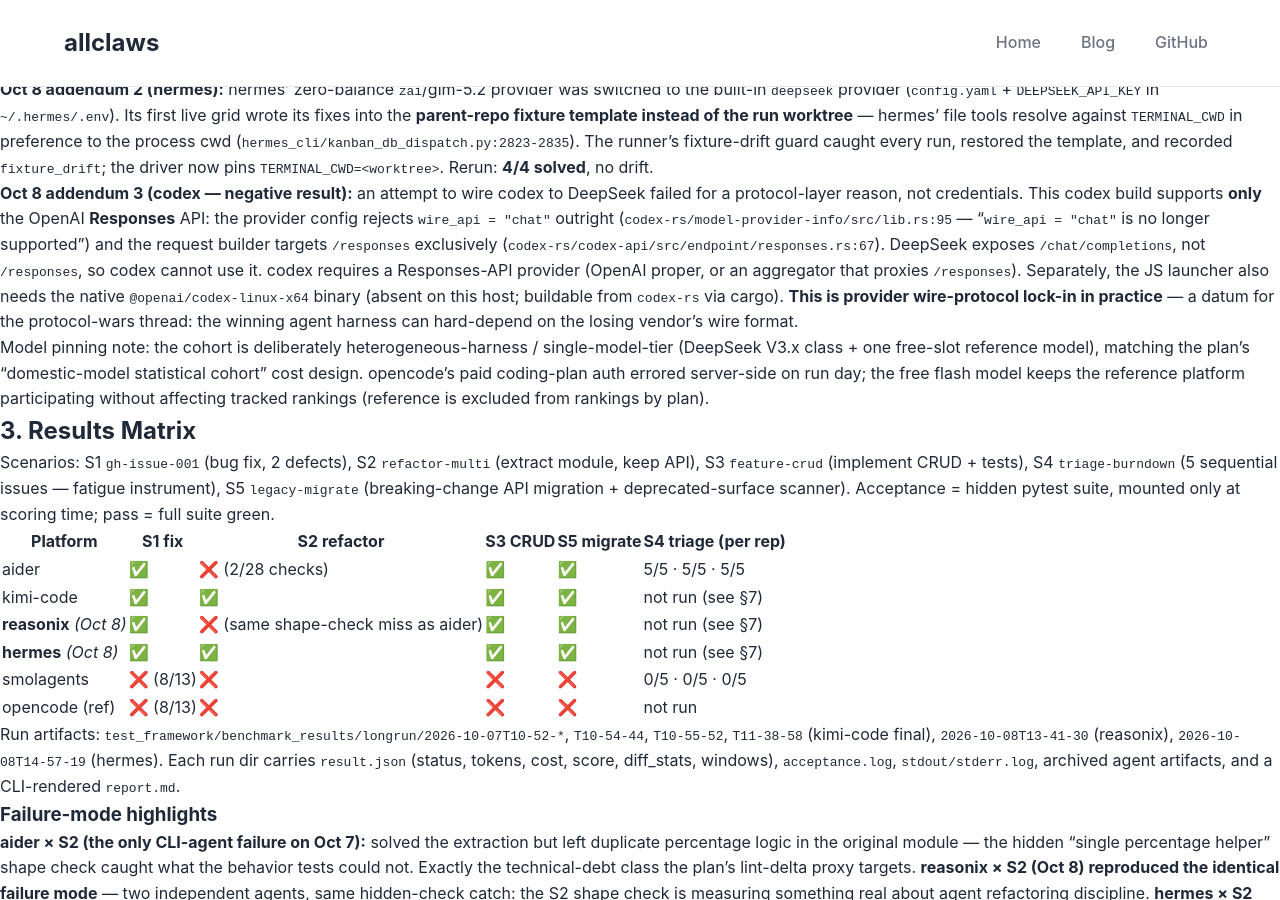
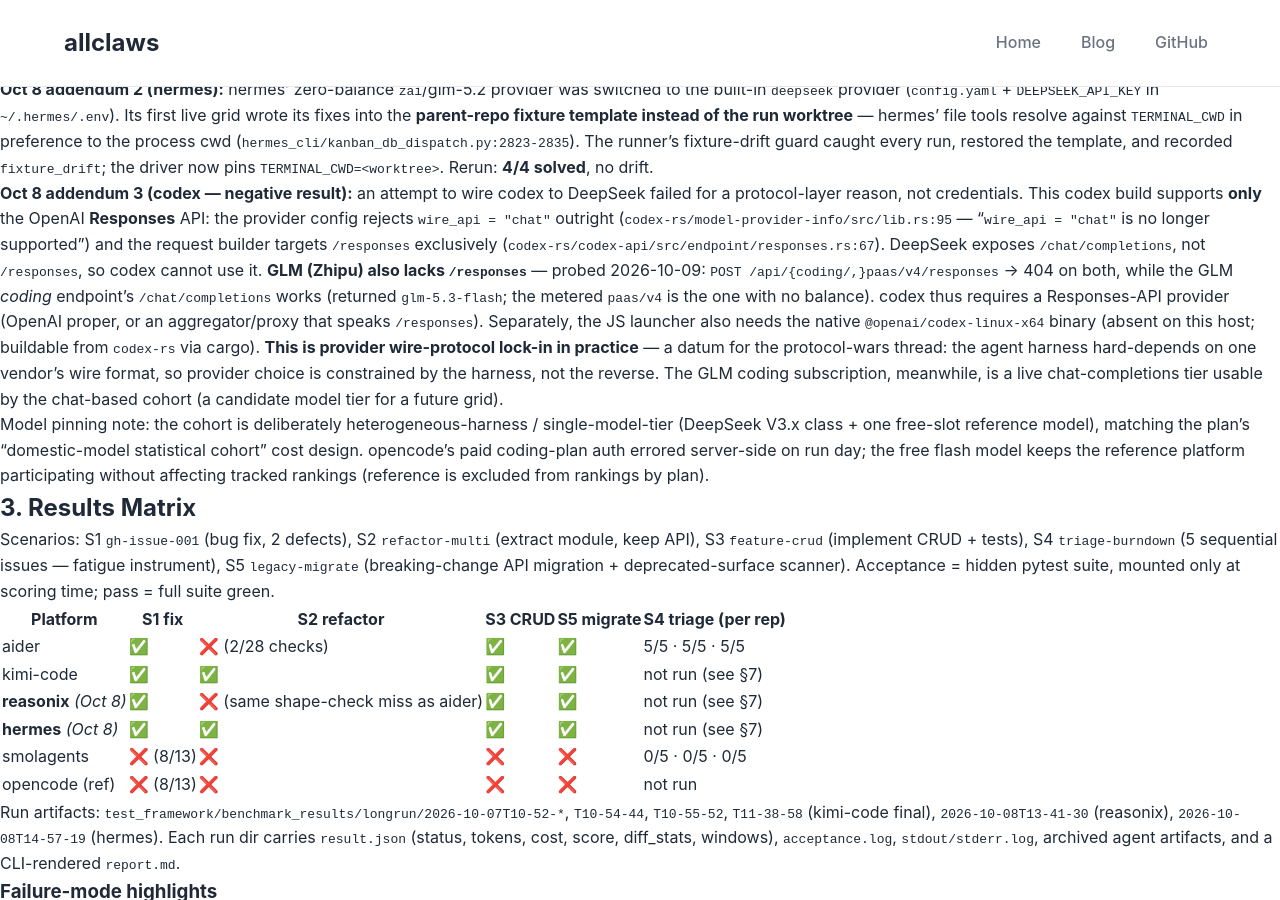
Before and after one commit to dz3ai/allclaws, a Jekyll site: the page built from docs/reports/long-running-benchmarks-2026.md, in a window 1280 px wide and 900 px high, scrolled down 928 px. Built offline with Jekyll 4.4.1, drawn with Linux system fonts in a browser that asks for light colours; our own code applies the rules of GitHub Pages for plain Markdown files; some of the changed text lies outside the part shown.

Commit message:
report: codex+GLM also blocked — Zhipu has no /responses; GLM coding subscription is chat-only

```diff
--- a/docs/reports/long-running-benchmarks-2026.md
+++ b/docs/reports/long-running-benchmarks-2026.md
@@ -32,7 +32,7 @@
 
 **Oct 8 addendum 2 (hermes):** hermes' zero-balance `zai`/glm-5.2 provider was switched to the built-in `deepseek` provider (`config.yaml` + `DEEPSEEK_API_KEY` in `~/.hermes/.env`). Its first live grid wrote its fixes into the **parent-repo fixture template instead of the run worktree** — hermes' file tools resolve against `TERMINAL_CWD` in preference to the process cwd (`hermes_cli/kanban_db_dispatch.py:2823-2835`). The runner's fixture-drift guard caught every run, restored the template, and recorded `fixture_drift`; the driver now pins `TERMINAL_CWD=<worktree>`. Rerun: **4/4 solved**, no drift.
 
-**Oct 8 addendum 3 (codex — negative result):** an attempt to wire codex to DeepSeek failed for a protocol-layer reason, not credentials. This codex build supports **only** the OpenAI **Responses** API: the provider config rejects `wire_api = "chat"` outright (`codex-rs/model-provider-info/src/lib.rs:95` — "`wire_api = "chat"` is no longer supported") and the request builder targets `/responses` exclusively (`codex-rs/codex-api/src/endpoint/responses.rs:67`). DeepSeek exposes `/chat/completions`, not `/responses`, so codex cannot use it. codex requires a Responses-API provider (OpenAI proper, or an aggregator that proxies `/responses`). Separately, the JS launcher also needs the native `@openai/codex-linux-x64` binary (absent on this host; buildable from `codex-rs` via cargo). **This is provider wire-protocol lock-in in practice** — a datum for the protocol-wars thread: the winning agent harness can hard-depend on the losing vendor's wire format.
+**Oct 8 addendum 3 (codex — negative result):** an attempt to wire codex to DeepSeek failed for a protocol-layer reason, not credentials. This codex build supports **only** the OpenAI **Responses** API: the provider config rejects `wire_api = "chat"` outright (`codex-rs/model-provider-info/src/lib.rs:95` — "`wire_api = "chat"` is no longer supported") and the request builder targets `/responses` exclusively (`codex-rs/codex-api/src/endpoint/responses.rs:67`). DeepSeek exposes `/chat/completions`, not `/responses`, so codex cannot use it. **GLM (Zhipu) also lacks `/responses`** — probed 2026-10-09: `POST /api/{coding/,}paas/v4/responses` → 404 on both, while the GLM *coding* endpoint's `/chat/completions` works (returned `glm-5.3-flash`; the metered `paas/v4` is the one with no balance). codex thus requires a Responses-API provider (OpenAI proper, or an aggregator/proxy that speaks `/responses`). Separately, the JS launcher also needs the native `@openai/codex-linux-x64` binary (absent on this host; buildable from `codex-rs` via cargo). **This is provider wire-protocol lock-in in practice** — a datum for the protocol-wars thread: the agent harness hard-depends on one vendor's wire format, so provider choice is constrained by the harness, not the reverse. The GLM coding subscription, meanwhile, is a live chat-completions tier usable by the chat-based cohort (a candidate model tier for a future grid).
 
 Model pinning note: the cohort is deliberately heterogeneous-harness / single-model-tier (DeepSeek V3.x class + one free-slot reference model), matching the plan's "domestic-model statistical cohort" cost design. opencode's paid coding-plan auth errored server-side on run day; the free flash model keeps the reference platform participating without affecting tracked rankings (reference is excluded from rankings by plan).
 
@@ -107,7 +107,7 @@
 | 5 | Weekly long-run CI workflow merged | ✅ `.github/workflows/longrun-weekly.yml` (manual dispatch) |
 | 6 | Report published; ROADMAP → ✅ | ✅ this document (Oct 8 addenda close criterion 2); ROADMAP Q4-4 flipped to ✅ (both languages) |
 
-**Residual blockers (do not affect criteria):** codex (Responses-API-only build — needs an OpenAI/Responses-compatible provider, not DeepSeek; native binary also unbuilt), funded Kimi keys for the kimi-code native path (current kimi-code runs route DeepSeek through its OpenAI-compatible provider).
+**Residual blockers (do not affect criteria):** codex (Responses-API-only build — needs an OpenAI/Responses-compatible provider; neither DeepSeek nor GLM exposes `/responses`; native binary also unbuilt), funded Kimi keys for the kimi-code native path (current kimi-code runs route DeepSeek through its OpenAI-compatible provider).
 
 ## 8. Reproduction
 
```
